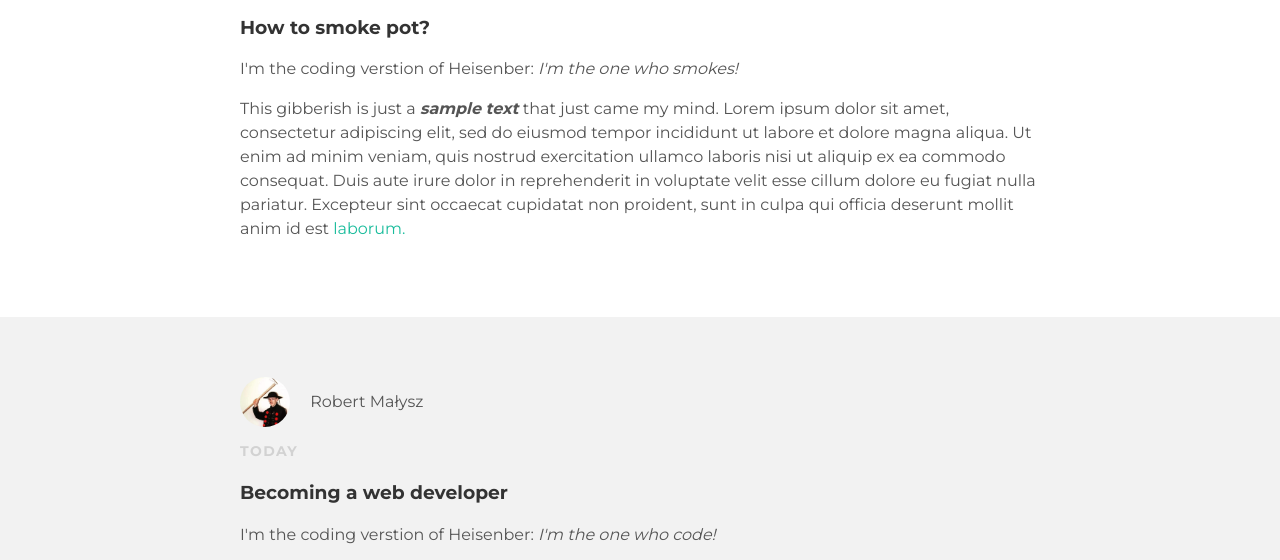
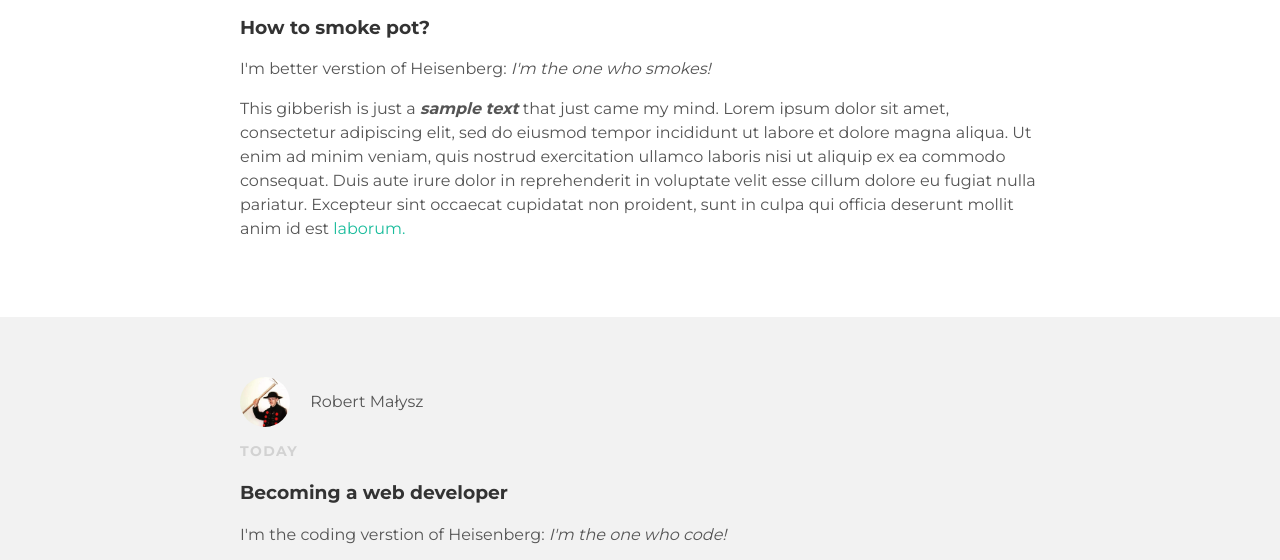
Before and after one commit to victormaxb/victormaxb.github.io, a plain HTML site: page index.html in a window 1280 px wide. Shown: the part 298-858 px from the top of the page. Drawn offline with Linux system fonts and the light colour scheme.

Commit message:
Update index.html

```diff
--- a/index.html
+++ b/index.html
@@ -26,7 +26,7 @@
            <h3 class="post-title">How to smoke pot?</h3>
 
          <div class="post-content">
-           <p>I'm the coding verstion of Heisenber: <em>I'm the one who smokes!</em></p>
+           <p>I'm better verstion of Heisenberg: <em>I'm the one who smokes!</em></p>
            <p>This gibberish is just a <em><strong>sample text</strong></em> that just came my mind. Lorem ipsum dolor sit amet, consectetur adipiscing elit, sed do eiusmod tempor incididunt ut labore et dolore magna aliqua. Ut enim ad minim veniam, quis nostrud exercitation ullamco laboris nisi ut aliquip ex ea commodo consequat. Duis aute irure dolor in reprehenderit in voluptate velit esse cillum dolore eu fugiat nulla pariatur. Excepteur sint occaecat cupidatat non proident, sunt in culpa qui officia deserunt mollit anim id est <a href="https://google.com">laborum.</a></p>
            </div>
            </div>
@@ -41,7 +41,7 @@
            <h3 class="post-title">Becoming a web developer</h3>
 
          <div class="post-content">
-           <p>I'm the coding verstion of Heisenber: <em>I'm the one who code!</em></p>
+           <p>I'm the coding verstion of Heisenberg: <em>I'm the one who code!</em></p>
            <p>This gibberish is just a <em><strong>sample text</strong></em> that just came my mind. Lorem ipsum dolor sit amet, consectetur adipiscing elit, sed do eiusmod tempor incididunt ut labore et dolore magna aliqua. Ut enim ad minim veniam, quis nostrud exercitation ullamco laboris nisi ut aliquip ex ea commodo consequat. Duis aute irure dolor in reprehenderit in voluptate velit esse cillum dolore eu fugiat nulla pariatur. Excepteur sint occaecat cupidatat non proident, sunt in culpa qui officia deserunt mollit anim id est <a href="https://google.com">laborum.</a></p>
            </div>
          </div>
```
